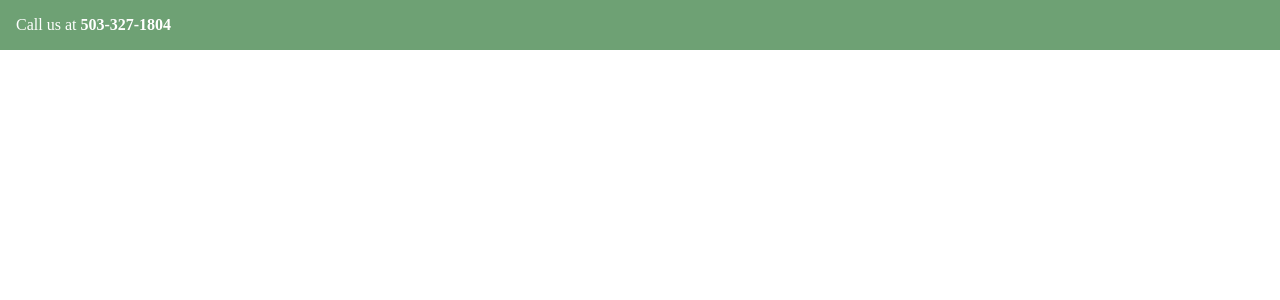
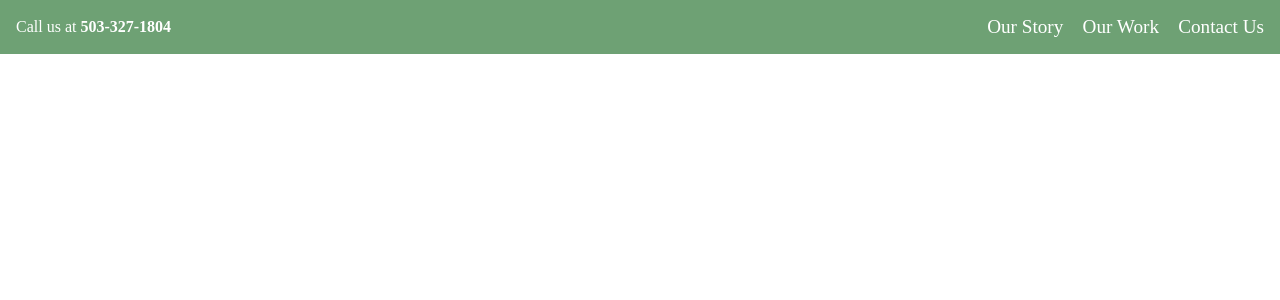
Before and after one commit to CalebJamesStevens/combat-pressure-worx, a React (Create React App) app: page / in a window 1280 px wide. Shown: the top 300 px of the page. Built offline with nearby package versions, Linux system fonts and the light colour scheme.

Commit message:
Add styling to navbar and add content to desktop and mobile menu

```diff
--- a/src/App.css
+++ b/src/App.css
@@ -20,7 +20,107 @@ a {
 /*MOUSE OVER EVENTS*/
 
 .clickable:hover {
-    cursor: pointer;
+    cursor:pointer;
+}
+
+.navbar-menu-dropdown-container {
+    display: flex;
+    position: absolute;
+    right: 0;
+    top: 0;
+    min-height: 100vh;
+    width: 100vw;
+    background-color: rgba(0, 0, 0, .5);
+}
+
+.dropdown-exit-space {
+    width: auto;
+}
+
+.navbar-menu-dropdown {
+    color: black;
+    width: 15rem;
+    border: black 1px solid;
+    background-color: white;
+    animation: menuSlideIn 200ms ease-in forwards;
+}
+
+.dropdown-menu-header {
+    display: flex;
+    padding: 1rem;
+    justify-content: space-between;
+    align-items: center;
+    font-weight: 700;
+}
+
+.dropdown-menu-items {
+    flex-direction: column;
+    align-items: flex-end;
+    justify-content: center;
+    padding: 1rem;
+}
+
+.dropdown-menu-item {
+    font-size: 1.2rem;
+    margin-bottom: 2rem;
+    position: relative;
+    width: max-content;
+}
+
+.dropdown-menu-item::after {
+    transition: transform 250ms ease;
+    content: "";
+    position: absolute;
+    left: 0;
+    bottom: 0;
+    width: 100%;
+    height: 2px;
+    background: black;
+    transform: scaleX(0);
+    transform-origin: right;
+}
+
+.dropdown-menu-item:hover::after {
+    transform: scaleX(1);
+    transform-origin: left;
+}
+
+.navbar-menu-item {
+    font-size: 1.2rem;
+    margin-left: 1.2rem;
+    position: relative;
+    width: max-content;
+}
+
+.navbar-menu-item::after {
+    transition: transform 250ms ease;
+    content: "";
+    position: absolute;
+    left: 0;
+    bottom: 0;
+    width: 100%;
+    height: 2px;
+    background: currentColor;
+    transform: scaleX(0);
+    transform-origin: right;
+}
+
+.navbar-menu-item:hover::after {
+    transform: scaleX(1);
+    transform-origin: left;
+}
+
+.navbar-menu-container {
+    display: flex;
+}
+
+@keyframes menuSlideIn {
+    0% {
+        transform: translateX(100vw);
+    }
+    100% {
+        transform: translateX(calc(100vw - 100%));
+    }
 }
 
 /* NAVBAR */
--- a/src/components/Navbar/desktop-menu.js
+++ b/src/components/Navbar/desktop-menu.js
@@ -3,7 +3,17 @@ function DesktopMenu() {
 
     return (
         <>
-
+        <div className="navbar-menu-container">
+            <div className="clickable navbar-menu-item">
+                Our Story
+            </div>
+            <div className="clickable navbar-menu-item">
+                Our Work
+            </div>
+            <div className="clickable navbar-menu-item">
+                Contact Us
+            </div>
+        </div>
         </>
     )
 }
--- a/src/components/Navbar/mobile-menu.js
+++ b/src/components/Navbar/mobile-menu.js
@@ -1,11 +1,19 @@
+import { useState } from 'react';
 import {FaBars} from 'react-icons/fa'
+import NavbarMenuDropdown from './navbar-menu-dropdown';
 
 function MobileMenu() {
+    const [menuToggle, setMenuToggle] = useState(false)
 
+    const handleMenuClick = (e) => {
+        setMenuToggle(current => !current)
+        console.log(menuToggle)
+    }
 
     return (
         <>
-        <FaBars className="react-icon" style={{'--icon-size': '2'}}/>
+        <FaBars onClick={(e) => {handleMenuClick(e)}} className="react-icon clickable" style={{'--icon-size': '2'}}/>
+        {menuToggle && <NavbarMenuDropdown handleClose={handleMenuClick}/>}
         </>
     )
 }
--- a/src/components/Navbar/navbar-base.js
+++ b/src/components/Navbar/navbar-base.js
@@ -13,7 +13,7 @@ function NavbarBase() {
             </div>
 
             <div className="navbar-menu-container">
-                {width => 950 && <DesktopMenu/>}
+                {width >= 950 && <DesktopMenu/>}
                 {width < 950 && <MobileMenu/>}
             </div>
         </div>
--- /dev/null
+++ b/src/components/Navbar/navbar-menu-dropdown.js
@@ -0,0 +1,31 @@
+import {MdClose} from 'react-icons/md'
+
+function NavbarMenuDropdown({handleClose}) {
+
+    return (
+        <>
+        <div className="navbar-menu-dropdown-container">
+            <div className="navbar-menu-dropdown">
+                <div className="dropdown-menu-header">
+                    <div className="">Menu</div>
+                    <MdClose onClick={(e) => {handleClose(e)}} className='clickable react-icon' style={{'--icon-size' : '2'}}/>
+                </div>
+                <div className="dropdown-menu-items">
+                    <div className="clickable dropdown-menu-item">
+                        Our Story
+                    </div>
+                    <div className="clickable dropdown-menu-item">
+                        Our Work
+                    </div>
+                    <div className="clickable dropdown-menu-item">
+                        Contact Us
+                    </div>
+                </div>
+
+            </div>
+        </div>
+        </>
+    )
+}
+
+export default NavbarMenuDropdown;
```
